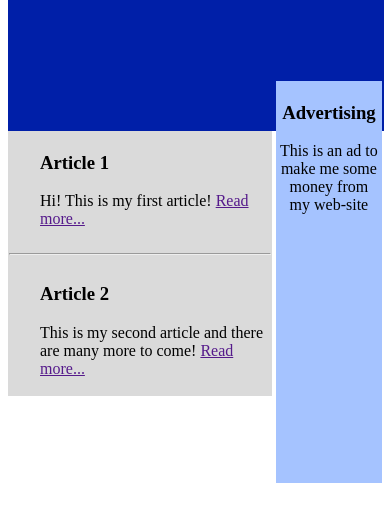
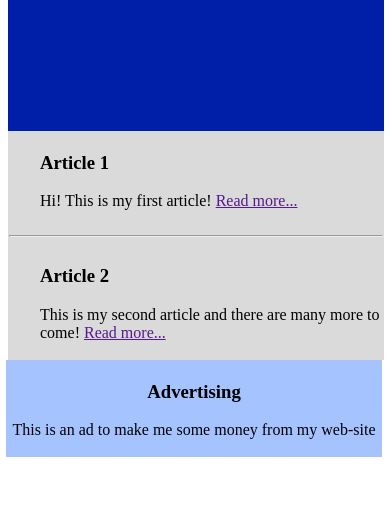
Before and after one commit to VultureX3/Web_labs, a plain HTML site: page lab1/index.html in a window 390 px wide. Shown: the part 131-652 px from the top of the page. Drawn offline with Linux system fonts and the light colour scheme.

Commit message:
add css media

```diff
--- a/lab1/style.css
+++ b/lab1/style.css
@@ -10,6 +10,7 @@ div {
 }
 
 .navbar ul {
+    align: center;
     list-style-type: none;
 }
 
@@ -43,9 +44,28 @@ div {
 .sidebar {
     background-color: #A5C3FF;
     display: inline-block;
-    vertical-align: top;
-    width: calc(30% - 8px);
-    height: 400px;
+    width: calc(30% - 7px);
+    float:right;
     text-align: center;
-    margin-top: -50px;
+    position: absolute;
+    bottom: 0;
+    top: 200px;
 }
+
+@media (max-width: 800px) {
+  .sidebar {
+    position: relative;
+    top: 0;
+    display: block;
+    width: 100%;
+    }
+  .content {
+    width: 100%;
+    }
+}
+
+@media (max-width: 330px) {
+    .navbar li {
+      padding: 5px;
+    }
+}
```
Also changed, not shown: lab1/index.html (+2 -4 lines).
